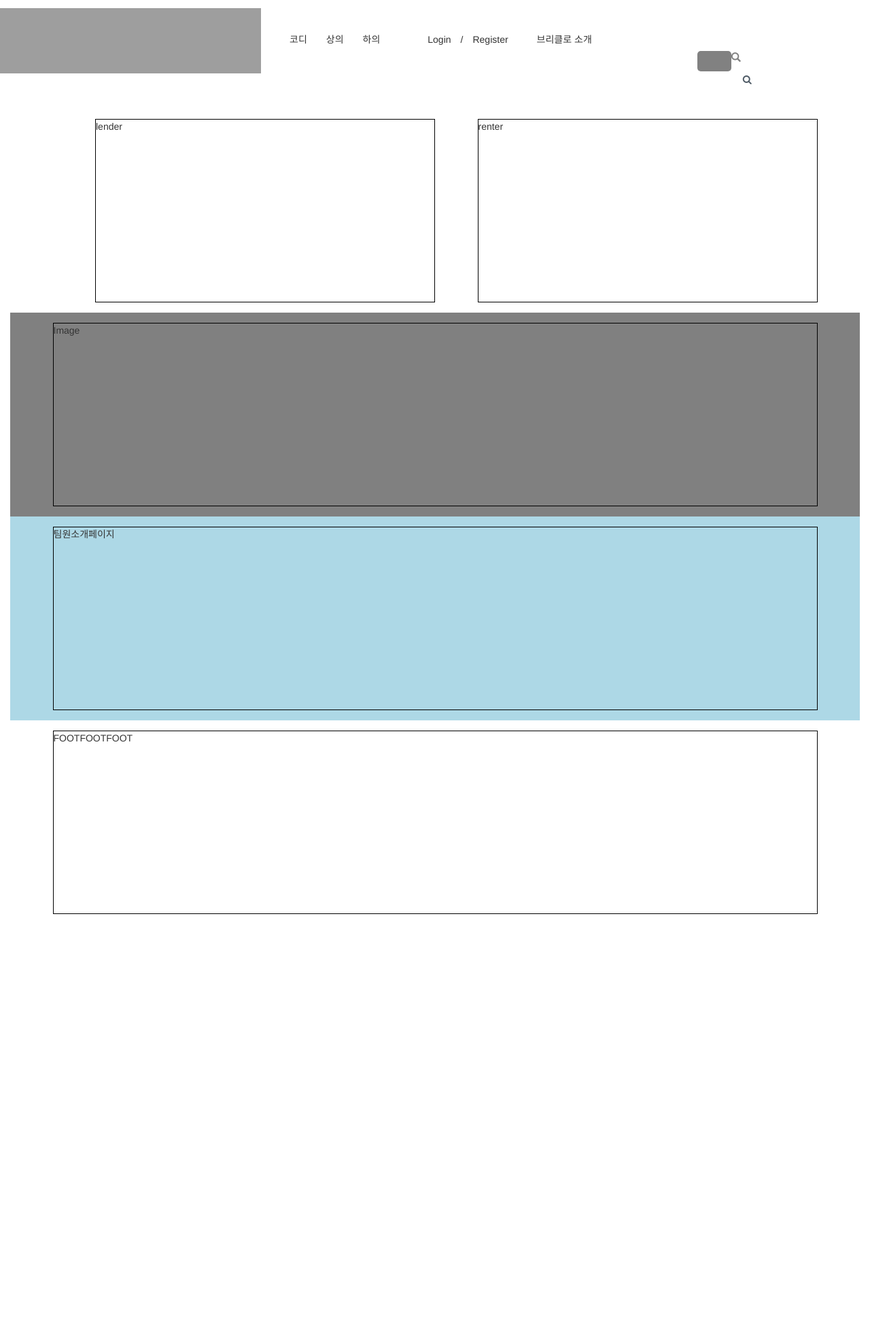
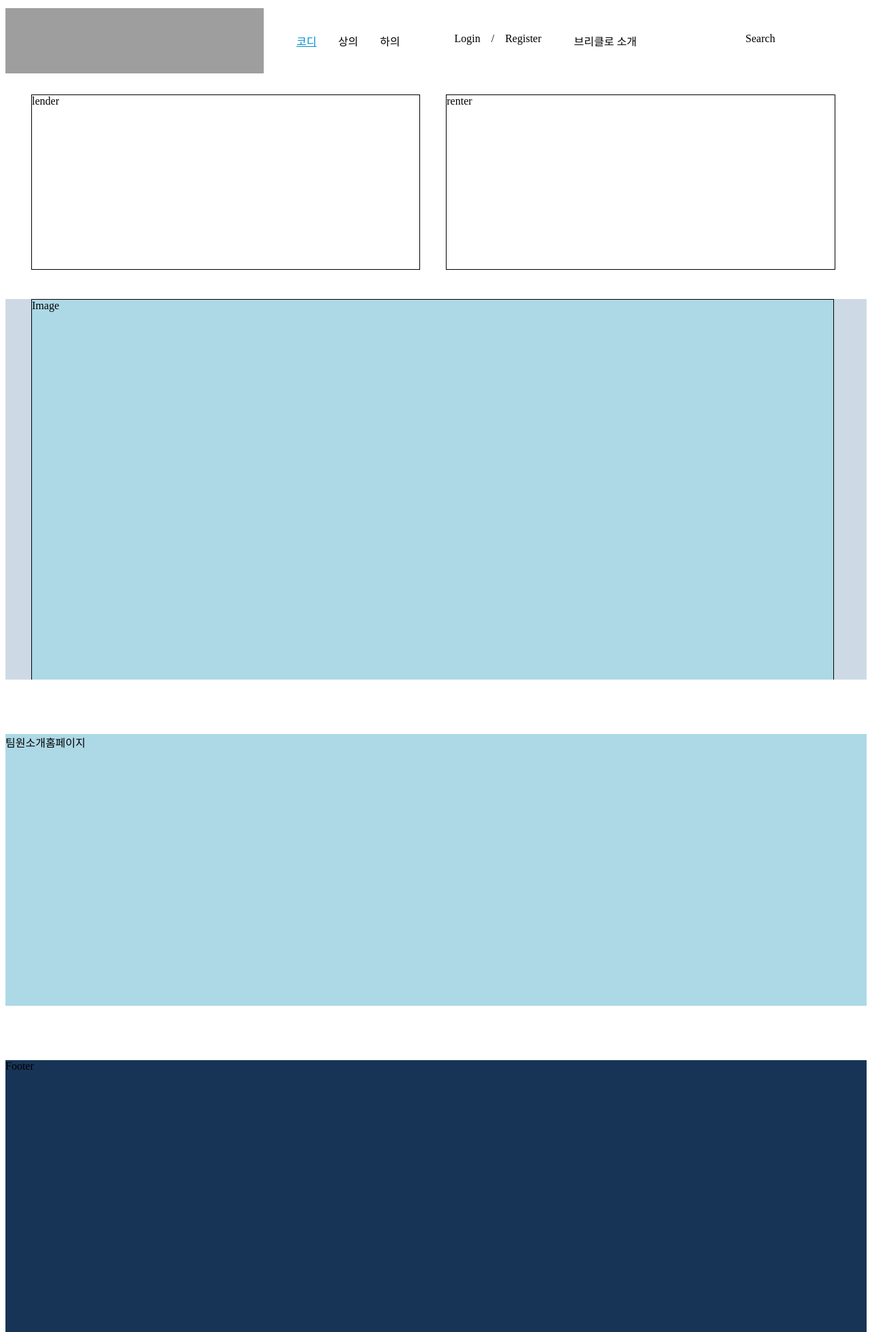
Before and after one commit to JaeSeung/project, a Django app: page / in a window 1280 px wide. Shown: the whole page at 68% size. Before the commit the page ends 1345 px from the top, so only its background shows below. Run offline with Django 3.2, Linux system fonts and the light colour scheme; some libraries are stand-ins or nearby versions; grey boxes are pictures that could not be loaded.

Commit message:
mainpage 5.19끝

```diff
--- a/product/templates/product/intro.html
+++ b/product/templates/product/intro.html
@@ -1,27 +1,16 @@
 <!DOCTYPE html>
 <html>
   <head>
-    <meta charset="utf-8">
-    <meta http-equiv="X-UA-Compatible" content="IE=edge">
-    <meta name="viewport" content="width=device-width, initial-scale=1">
-    <meta name="description" content="">
-    <meta name="briclo Tech dir" content="지금은 옷을 빌려드리지만, 갑자기 우주선을 쏘아올릴 수도 있는 저희는 Briclo입니다">
-    <title>B R I C L O</title>
-    <link href="//maxcdn.bootstrapcdn.com/font-awesome/4.1.0/css/font-awesome.min.css" rel="stylesheet">
-    <!-- Bootstrap Core CSS -->
-    <link href="css/bootstrap.min.css" rel="stylesheet">
-    <!-- Custom CSS -->
-    <link href="css/logo-nav.css" rel="stylesheet">
+    <meta charset="UTF-8">
+    <title>BRICLO</title>
     <style>
       .bar {
         z-index:2;
-        width:100%;
+        width:99%;
         height:15%;
         position:fixed;
         top:0;
         background-color:rgba(255,255,255,0.3);
-        display:table-cell;
-        vertical-align:middle;
       }
       .bar div{
         float:left;
@@ -34,108 +23,18 @@
       }
       .container {
         z-index:1;
+        width:99%;
+        height:100%;
+        position:absolute;
+        top:15%;
+      }
+      .container div{
         width:100%;
-        position:absolute;
-        top:20%;
       }
-      .part{
-        clear:left;
-        width:100%;
-        height:300px;
-      }
-      .container_div1{
-        height:90%;
-        width:40%;
-        float:left;
-        margin-left:5%;
-        position:relative;
-        left:5%;
-        top:5%;
+      .container div div{
         border:black 1px solid;
       }
-      .container_div2{
-        height:90%;
-        width:90%;
-        position:relative;
-        left:5%;
-        top:5%;
-        border:black 1px solid;
-      }
-        /* Search Bar */
-      .box{
-        width: 150px;
-        height: 30px;
-      }
-      .container-2{
-        width: 150px;
-        vertical-align: middle;
-        white-space: nowrap;
-        position: relative;
-      }
-      .container-2 input#search{
-        width: 50px;
-        height: 30px;
-        background: #818181;
-        border: none;
-        font-size: 9pt;
-        float: left;
-        color: #262626;
-        padding-left: 35px;
-        -webkit-border-radius: 5px;
-        -moz-border-radius: 5px;
-        border-radius: 5px;
-        color: #fff;
-
-        -webkit-transition: width .55s ease;
-        -moz-transition: width .55s ease;
-        -ms-transition: width .55s ease;
-        -o-transition: width .55s ease;
-        transition: width .55s ease;
-      }
-      /* '검색하기' 설정section */
-      .container-2 input#search::-webkit-input-placeholder {
-        color: #F6F6F6;
-      }
-      .container-2 input#search:-moz-placeholder { /* Firefox 18- */
-        color: #F6F6F6;
-      }
-      .container-2 input#search::-moz-placeholder {  /* Firefox 19+ */
-        color: #F6F6F6;
-      }
-      .container-2 input#search:-ms-input-placeholder {
-        color: #F6F6F6;
-      }
-      .container-2 .icon{
-        position: absolute;
-        top: 50%;
-        margin-left: 17px;
-        margin-top: 17px;
-        z-index: 1;
-        color: #4f5b66;
-      }
-      .container-2 input#search:focus, .container-2 input#search:active{
-        outline:none;
-        width: 150px;
-      }
-      .container-2:hover input#search{
-        width: 150px;
-      }
-      .container-2:hover .icon{
-        color: #93a2ad;
-      }
-      #searchicon {
-        color: white;
-        width: 40px;
-        height: 40px;
-      }
-/* end search bar */
     </style>
-    <!-- HTML5 Shim and Respond.js IE8 support of HTML5 elements and media queries -->
-    <!-- WARNING: Respond.js doesn't work if you view the page via file:// -->
-    <!--[if lt IE 9]>
-        <script src="https://oss.maxcdn.com/libs/html5shiv/3.7.0/html5shiv.js"></script>
-        <script src="https://oss.maxcdn.com/libs/respond.js/1.4.2/respond.min.js"></script>
-    <![endif]-->
   </head>
 
   <body>
@@ -144,46 +43,33 @@
         <img src="https://jandi-box.com/files-thumb/11998765/8a2105ce648dd31837d890fc506f145d.jpg?size=640" width=100% height=100%>
       </div>
       <div style="width:70%;top:40%;">
-        <li style="margin-left:3em;margin-right:2em">코디</li>
+        <li style="margin-left:3em;margin-right:2em;color:#008DCC"><u>코디</u></li>
         <li style="margin-right:2em">상의</li>
         <li style="margin-right:5em">하의</li>
         <li style="margin-right:1em">Login</li>
         <li style="margin-right:1em">/</li>
         <li style="margin-right:3em">Register</li>
         <li style="margin-right:10em">브리클로 소개</li>
-        <li>
-          <div class="navbar-left" style="margin:27px 0;">
-              <div class="collapse navbar-collapse" id="bs-example-navbar-collapse-1">
-                <div class="box">
-                  <div class="container-2">
-                    <span class="icon"><i class="fa fa-search"></i></span>
-                    <input style="color:#F6F6F6;" type="search" id="search" placeholder="    검색하기">
-                    <span style="color: #818181;" class="glyphicon glyphicon-search" aria-hidden="true"></span>
-                    </input>
-                  </div>
-                </div>
-              </div>
-            </div>
-        </li>
+        <li>Search</li>
       </div>
     </div>
 
 <div class="container">
-  <div class="part" style="background-color:white">
-    <div class="container_div1">lender</div>
-    <div class="container_div1">renter</div>
+  <div style="background-color:white;height:40%;">
+    <div style="float:left;width:45%;height:80%;margin-left:3%;margin-top:1.5%">lender</div>
+    <div style="float:left;width:45%;height:80%;margin-left:3%;margin-top:1.5%">renter</div>
   </div>
 
-  <div class="part" style="background-color:grey">
-    <div class="container_div2">Image</div>
+  <div style="background-color:#CDDAE5;height:70%;">
+    <div style="width:93%;height:100%;background-color:lightblue;margin-left:3%;">Image</div>
   </div>
 
-  <div class="part" style="background-color:lightblue">
-    <div class="container_div2">팀원소개페이지</div>
+  <div style="height:10%;background-color:white"></div>
+  <div style="height:50%;background-color:lightblue;">팀원소개홈페이지
   </div>
 
-  <div class="part" style="background-color:white">
-    <div class="container_div2">FOOTFOOTFOOT</div>
+  <div style="height:10%;background-color:white;"></div>
+  <div style="height:50%;background-color:#173456;">Footer
   </div>
 </div>
 
```
